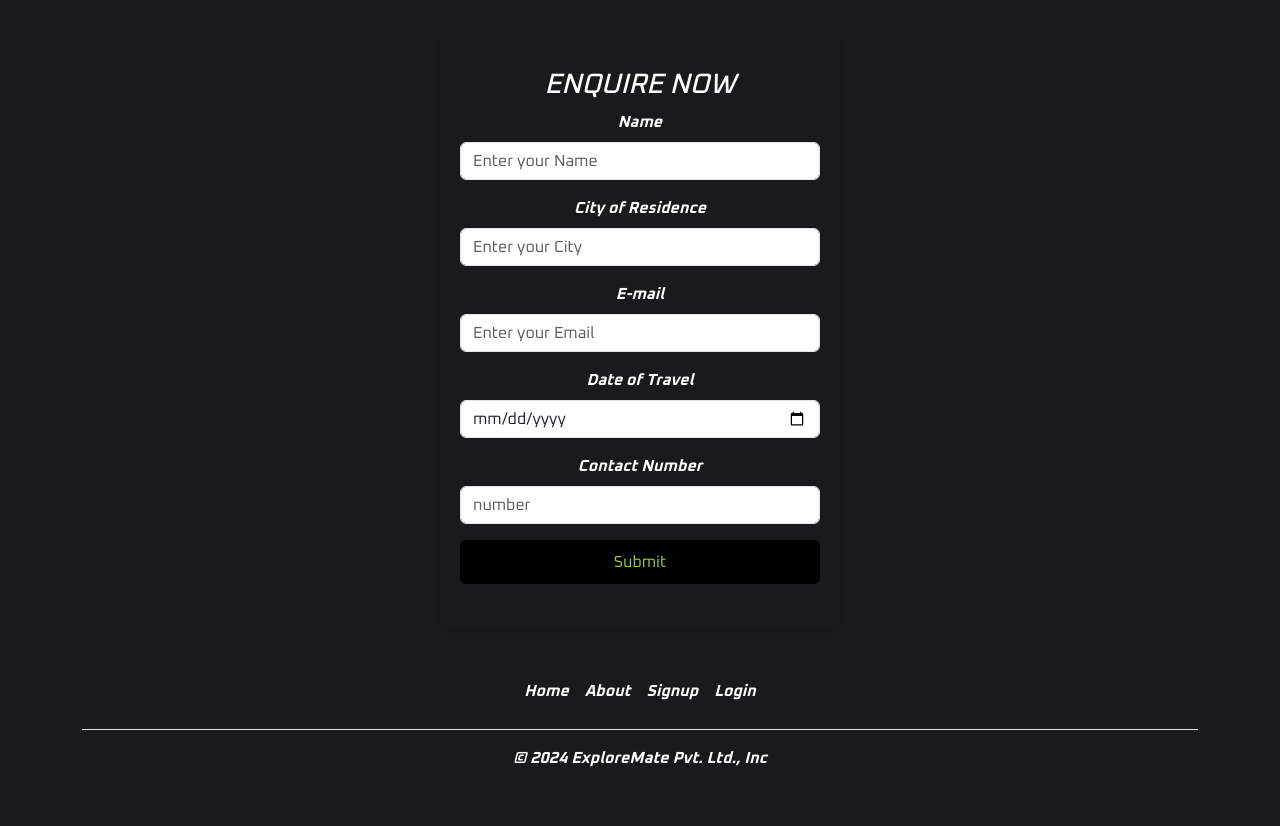
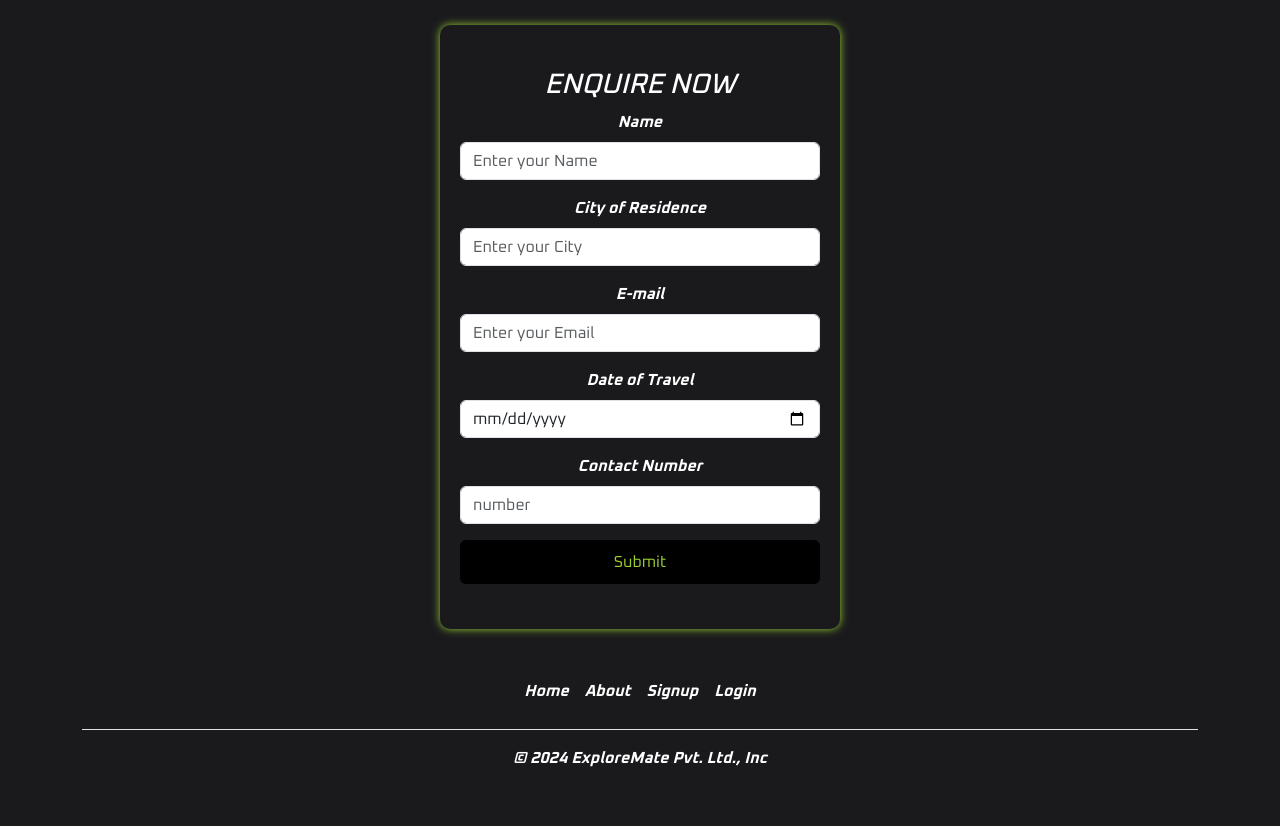
Before and after one commit to Goutham459/Tourpackage, a Django app: page /enquiry/ in a window 1280 px wide. Shown: the part 71-897 px from the top of the page. Run offline with Django 5.2, Linux system fonts and the light colour scheme; some web fonts are replaced.

Commit message:
enquiry updated

```diff
--- a/Tourpackagemanagement/templates/enquiry.html
+++ b/Tourpackagemanagement/templates/enquiry.html
@@ -7,8 +7,9 @@
     max-width: 400px;
     padding: 20px;
     border-radius: 10px;
-    box-shadow: 0 4px 6px rgba(0, 0, 0, 0.1);
+    box-shadow: 0 0px 8px yellowgreen;
     background-color: #1A1A1D;
+    border: 0px solid yellowgreen;
   }
 
   .enquiry-card h3 {
```
Also changed, not shown: Tourpackagemanagement/db.sqlite3.
